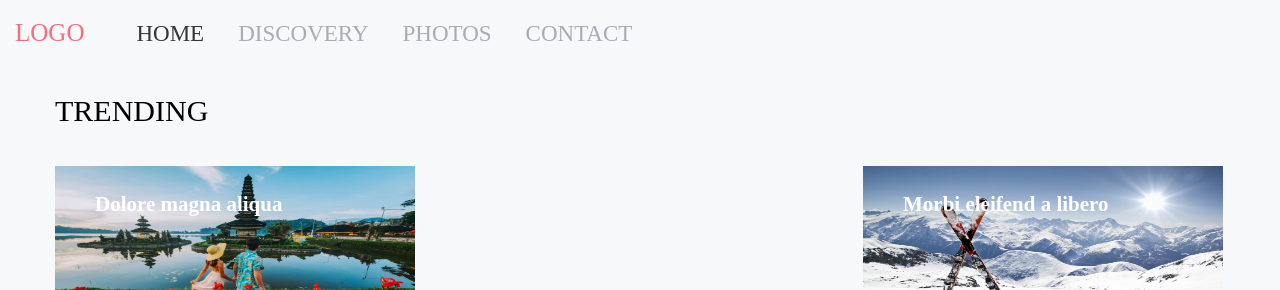
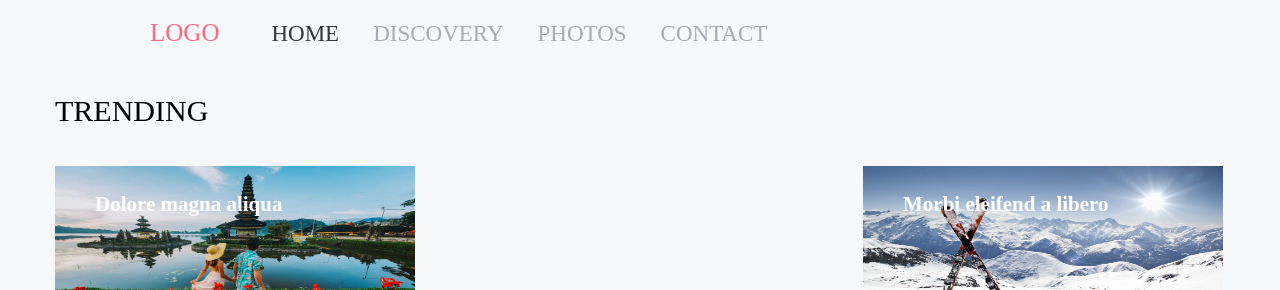
Before and after one commit to natiasaghliani/Lecture-5, a plain HTML site: page index.html in a window 1280 px wide. Shown: the top 290 px of the page. Drawn offline with Linux system fonts and the light colour scheme.

Commit message:
update header

```diff
--- a/css/style.css
+++ b/css/style.css
@@ -26,9 +26,9 @@ ul, li {
 header {
 	position: fixed;
 	top: 0;
-/*	margin-left: 135px;*/
 	background-color: #F6F8F9;
 	z-index: 100;
+	width: 1440px;
 
 }
 
@@ -43,7 +43,7 @@ header {
 
 .container {
 	width: 1170px;
-	margin: auto;
+	margin:0 auto;
 	margin-top: 20px;
 /*	background-color: #F6F8F9;*/
 
```
